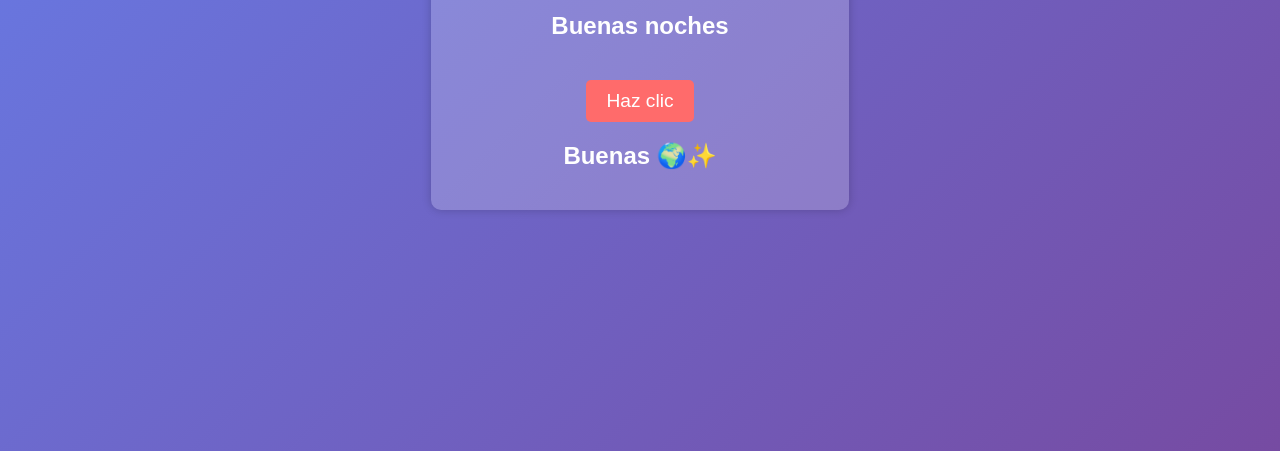
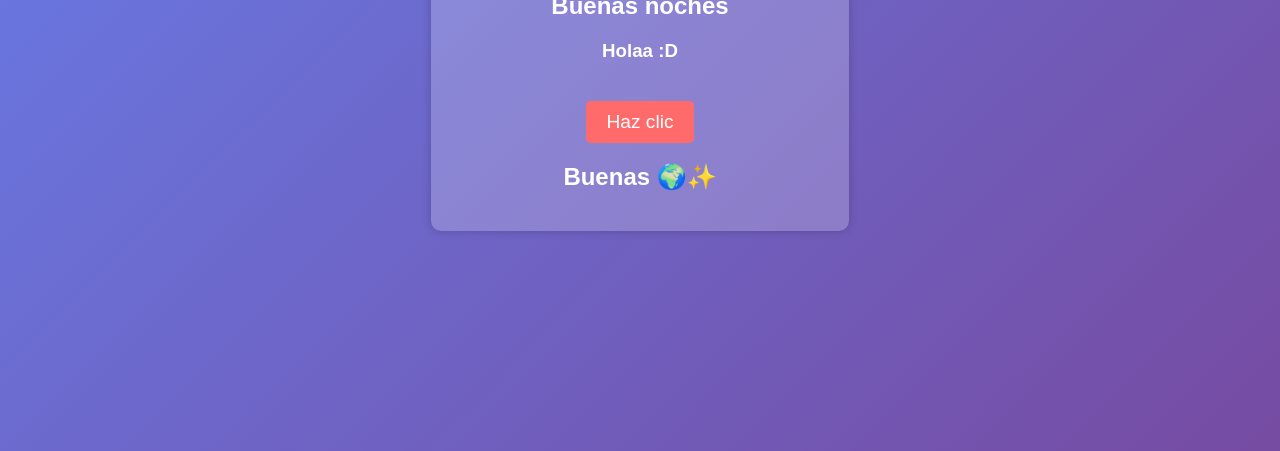
Before and after one commit to Peugh18/Curso-IHC, a plain HTML site: page index.html in a window 1280 px wide. Shown: the part 349-800 px from the top of the page. Drawn offline with Linux system fonts and the light colour scheme.

Commit message:
Tarea completada

```diff
--- a/index.html
+++ b/index.html
@@ -10,6 +10,7 @@
     <div class="container">
         <h1 id="mensaje">¡Hola, Mundo! 🌍✨</h1>
         <h2>Buenas noches</h2>
+        <H3>Holaa :D</H3>
         <button id="boton">Haz clic</button>
         <h2 id="subtitulo">Buenas 🌍✨</h2>
     </div>
```
